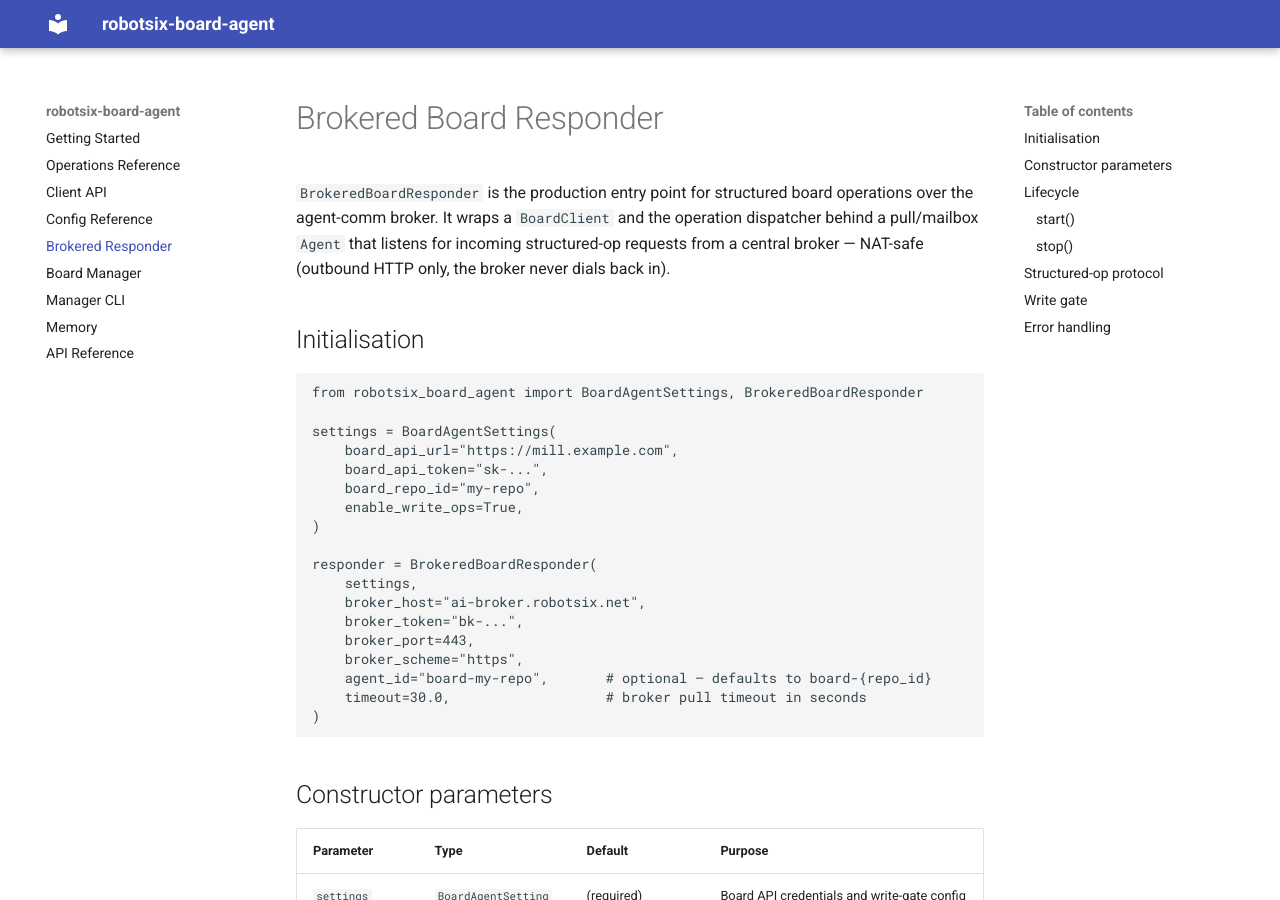
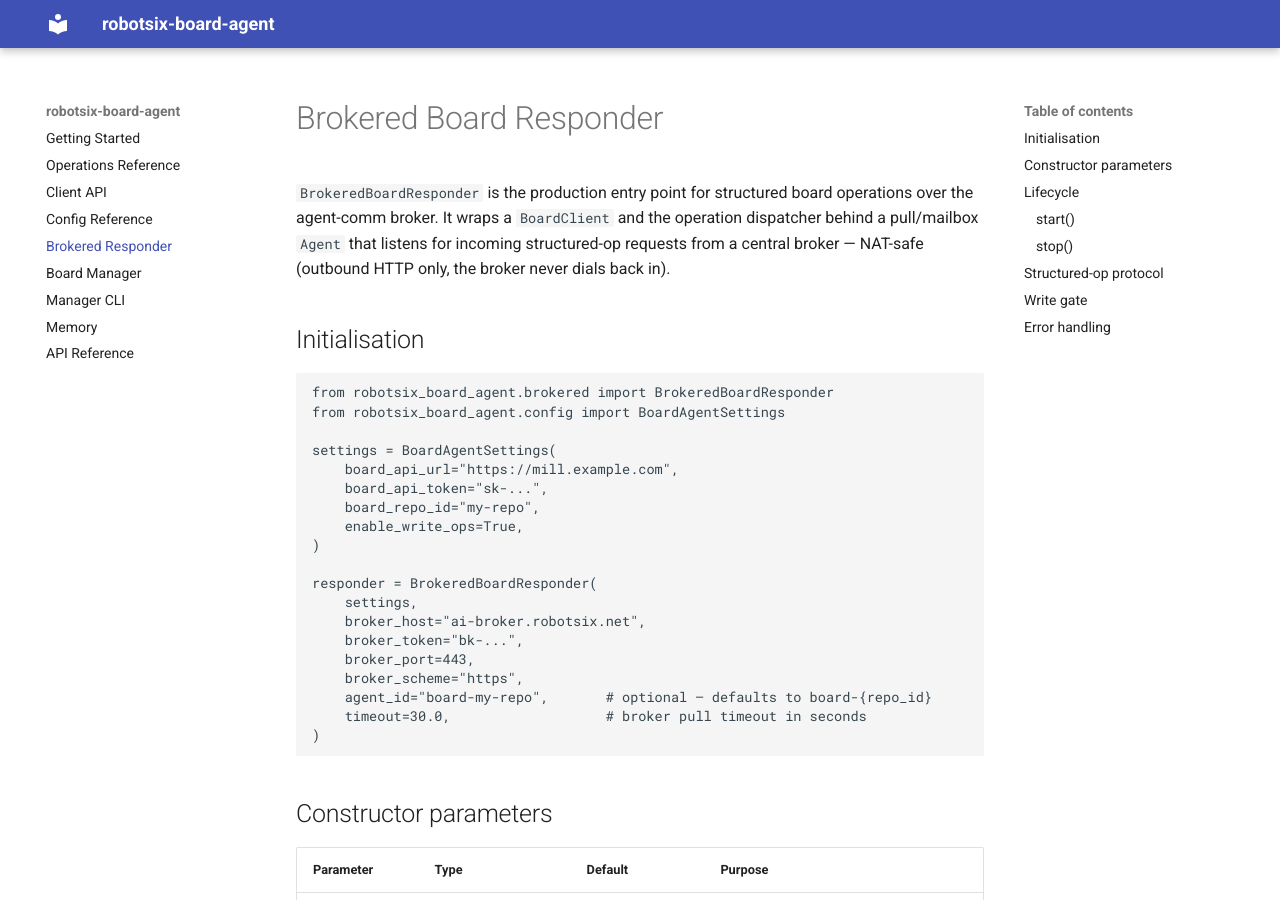
Before and after one commit to damien-robotsix/robotsix-board-agent, an MkDocs documentation site: the page built from docs/brokered/responder.md, in a window 1280 px wide and 900 px high. Built offline with MkDocs 1.6.1 and Material for MkDocs 9.7.7, drawn with Linux system fonts in a browser that asks for light colours; some of the changed text lies outside the part shown.

Commit message:
mill: Add documentation pages and modules.yaml entries for brokered, board_manager, manager_cli, and memory (20260618T231556Z-add-documentation-pages-and-modules-yaml-0537)

````diff
--- a/docs/brokered/responder.md
+++ b/docs/brokered/responder.md
@@ -9,7 +9,8 @@ the broker never dials back in).
 ## Initialisation
 
 ```python
-from robotsix_board_agent import BoardAgentSettings, BrokeredBoardResponder
+from robotsix_board_agent.brokered import BrokeredBoardResponder
+from robotsix_board_agent.config import BoardAgentSettings
 
 settings = BoardAgentSettings(
     board_api_url="https://mill.example.com",
````
Also changed, not shown: other parts of docs/brokered/responder.md (+4 -1 lines), docs/board_manager/api.md (+2 -1 lines).
